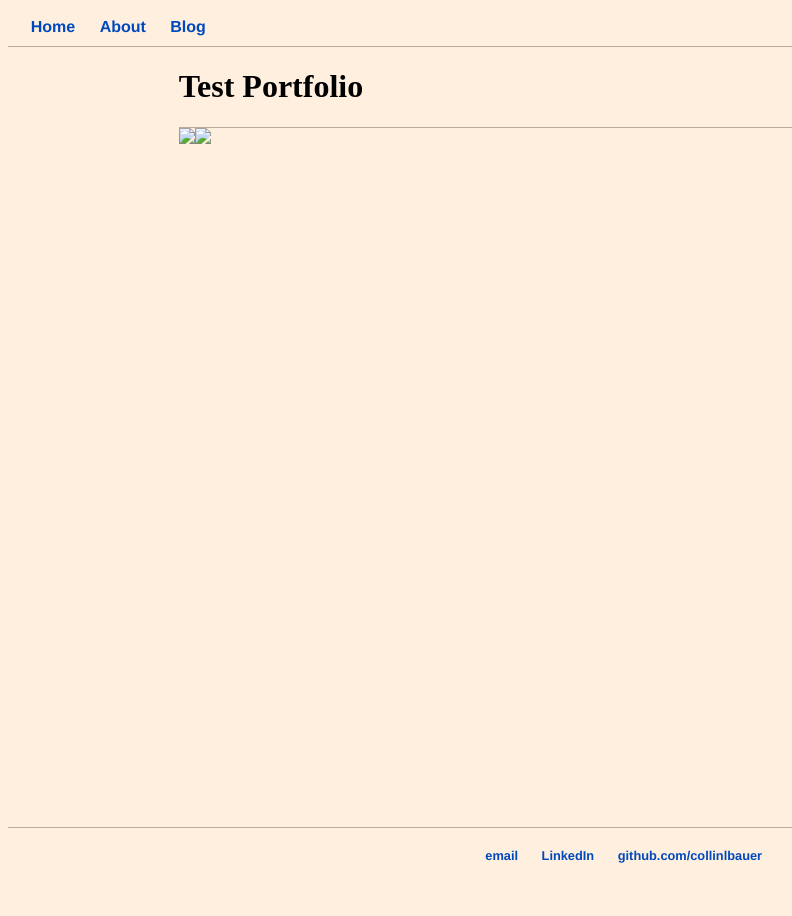
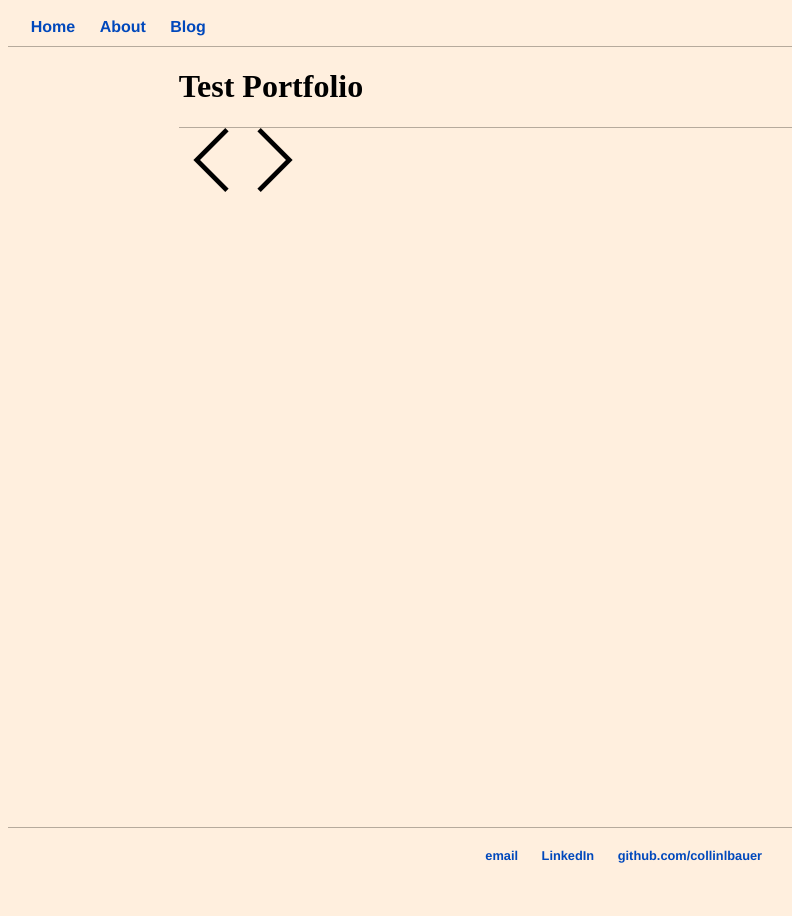
Before and after one commit to CollinLBauer/collinlbauer.github.io, a Jekyll site: the page built from test/index.html, in a window 1280 px wide. Shown: the whole page, without its empty margins (0-792 px from the left). Built offline with Jekyll 4.4.1, drawn with Linux system fonts in a browser that asks for light colours.

Commit message:
more portfolio work

```diff
--- a/_layouts/portfolio_entry.html
+++ b/_layouts/portfolio_entry.html
@@ -2,6 +2,7 @@
 layout: default
 ---
 
+<script type="text/javascript" src="/js/imagescroll.js"></script>
 <link rel="stylesheet" type="text/css" href="/css/portfolio.css">
 <div id="pf_image_array">{{ image_array }}</div>
 
@@ -18,8 +19,8 @@ layout: default
 
   <div class="flex">
     <div class="pf_images">
-      <img id="img_left" src="images/icons/ch_left.png">
-      <img id="img_right" src="images/icons/ch_right.png">
+      <img id="img_left" src="/images/icons/ch_left.png">
+      <img id="img_right" src="/images/icons/ch_right.png">
       <div id="indicator"></div>
     </div>
 
--- a/css/portfolio.css
+++ b/css/portfolio.css
@@ -17,10 +17,14 @@
 }
 
 #img_left {
+    width: 64px;
+    height: 64px;
     float: left;
     align-self: center
 }
 #img_right {
+    width: 64px;
+    height: 64px;
     float: right;
     align-self: center
 }
--- a/js/imagescroll.js
+++ b/js/imagescroll.js
@@ -2,8 +2,8 @@ var names = [];
 
 let imageContainer = document.querySelector("#screenShotGallery img");
 let indicator = document.querySelector("#indicator");
-let left = document.querySelector("#left");
-let right = document.querySelector("#right");
+let left = document.querySelector("#img_left");
+let right = document.querySelector("#img_right");
 let current = 0;
 
 function getImageNames() {
@@ -12,6 +12,7 @@ function getImageNames() {
         console.log(imageName)
         names.push(imageName);
     });
+    indicator.textContent = current;
 
 }
 
--- a/test/index.html
+++ b/test/index.html
@@ -3,6 +3,13 @@ layout: portfolio_entry
 title: "Test Portfolio"
 ---
 
+{% capture body %}
+<p>Hi mom!</p>
+<p>This is some filler text.</p>
+<p>Lorem Ipsum is simply dummy text of the printing and typesetting industry. Lorem Ipsum has been the industry's standard dummy text ever since the 1500s, when an unknown printer took a galley of type and scrambled it to make a type specimen book. It has survived not only five centuries, but also the leap into electronic typesetting, remaining essentially unchanged. It was popularised in the 1960s with the release of Letraset sheets containing Lorem Ipsum passages, and more recently with desktop publishing software like Aldus PageMaker including versions of Lorem Ipsum.</p>
+<p>The quick brown fox jumps over the lazy dog.</p>
+
+{% endcapture %}
 
 {% capture image_array %}
 {
```
